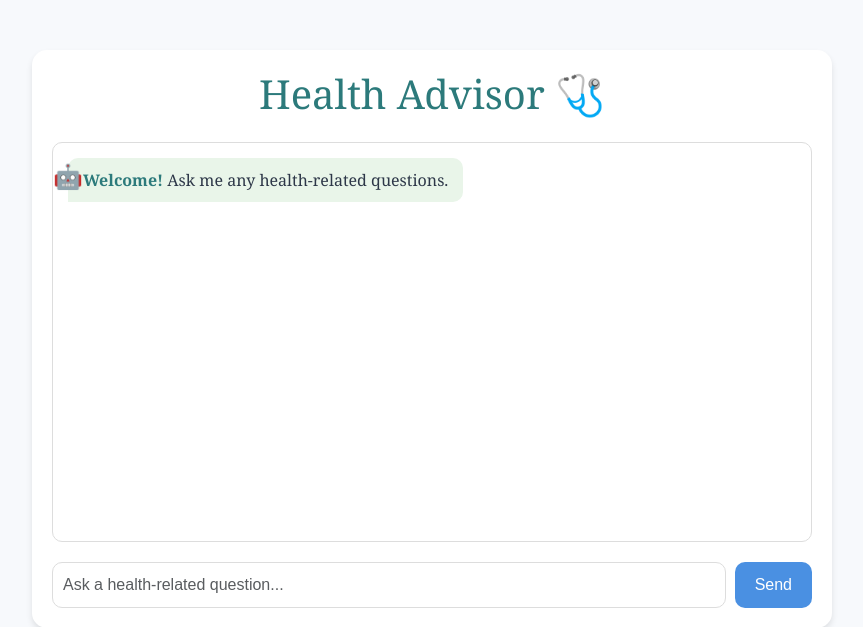
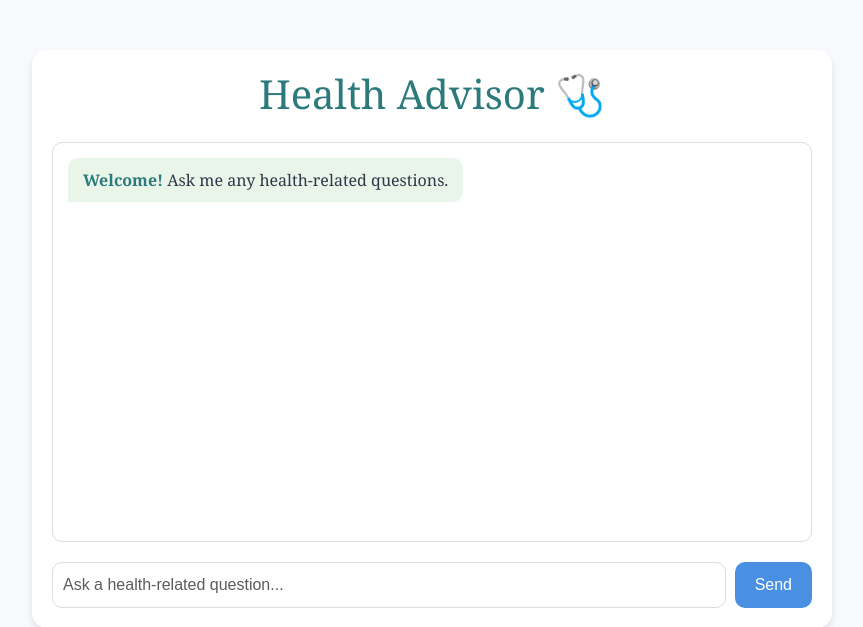
Before and after one commit to jeslipriya/AI-Health-Chatbot, a Flask app: page / in a window 1280 px wide. Shown: the top 627 px of the page, without its empty margins (208-1071 px from the left). Run offline with Flask 3, Linux system fonts and the light colour scheme.

Commit message:
fixed the UI

```diff
--- a/templates/index.html
+++ b/templates/index.html
@@ -58,13 +58,13 @@
             position: relative;
         }
 
-        .bot-message::before {
+        /* .bot-message::before {
             content: "🤖";
             position: absolute;
-            left: -15px;
+            left: -10px;
             top: 0;
             font-size: 1.5rem;
-        }
+        } */
 
         .bot-response {
             font-weight: bold;
```
